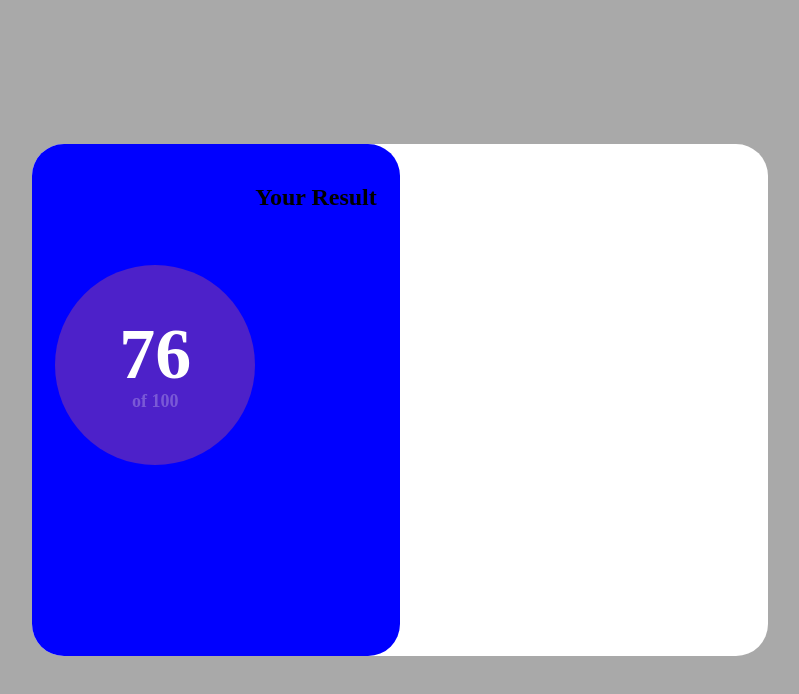
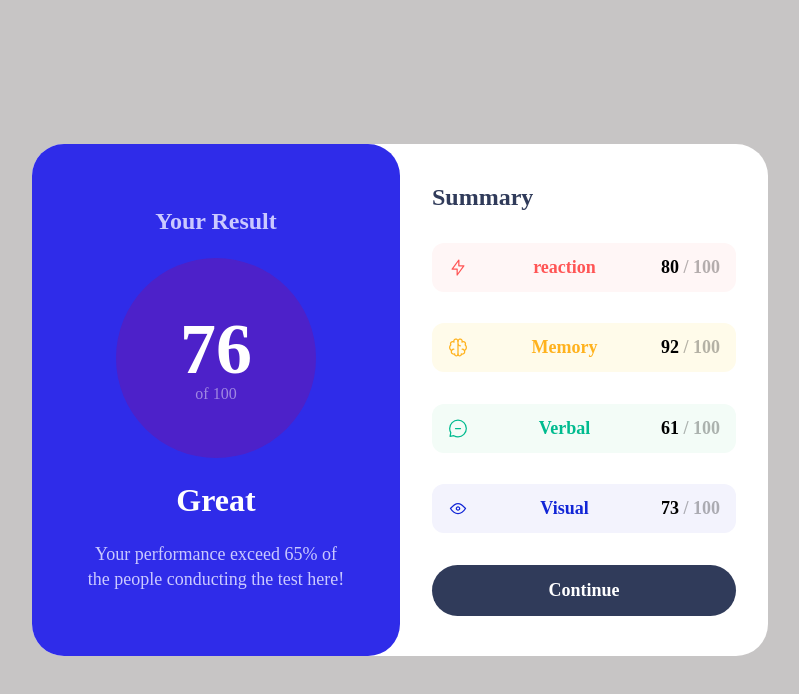
Before and after one commit to georgealeksidze/Lecture-5, a plain HTML site: page index.html in a window 1280 px wide. Shown: the whole page, without its empty margins (240-1039 px from the left). Drawn offline with Linux system fonts and the light colour scheme.

Commit message:
finalizing

```diff
--- a/index.html
+++ b/index.html
@@ -1,19 +1,48 @@
+<!DOCTYPE html>
 <html lang="en">
   <head>
     <meta charset="UTF-8" />
     <meta name="viewport" content="width=device-width, initial-scale=1.0" />
     <link rel="stylesheet" href="style.css" />
-    <title>Document</title>
+    <title>Result Summary</title>
   </head>
   <body>
-    <div class="mainwhitebox">
-      <div class="bluebox">
+    <main class="mainwhitebox">
+      <section class="bluebox">
+        <h2>Your Result</h2>
         <div class="roundbox">
           <h1>76</h1>
-          <span> of 100</span>
+          <span class="round1">of 100</span>
         </div>
-        <h2>Your Result</h2>
-      </div>
-    </div>
+        <h3>Great</h3>
+        <p>
+          Your performance exceed 65% of the people conducting the test here!
+        </p>
+      </section>
+      <section class="whitebox">
+        <h2>Summary</h2>
+        <div class="reaction">
+          <img src="iconoir_flash.svg" alt="flash" />
+          <div class="flash">reaction</div>
+          <div class="score">80 <span class="score1">/ 100</span></div>
+        </div>
+        <div class="memory">
+          <img src="iconoir_brain.svg" alt="brain" />
+          <div class="brain">Memory</div>
+          <div class="score">92 <span class="score1">/ 100</span></div>
+        </div>
+        <div class="verbal">
+          <img src="iconoir_chat-remove.svg" alt="chat" />
+          <div class="chat">Verbal</div>
+          <div class="score">61 <span class="score1">/ 100</span></div>
+        </div>
+        <div class="visual">
+          <img src="iconoir_eye-empty.svg" alt="eye" />
+          <div class="eye">Visual</div>
+          <div class="score">73 <span class="score1">/ 100</span></div>
+        </div>
+        <div class="continue">Continue</div>
+      </section>
+    </main>
   </body>
 </html>
--- a/style.css
+++ b/style.css
@@ -1,65 +1,138 @@
-* {
+    * {
     margin: 0;
     padding: 0;
     box-sizing: border-box;
 }
 body {
-    background-color: darkgray;
+    background-color: rgb(199, 197, 197);
     display: flex;
     justify-content: center;
     align-items: center;
     height: 100vh;
-
 }
 .mainwhitebox {
-    display:  flex;
-    flex-direction: column;
-    justify-content: center;
+    display: flex;
     width: 736px;
     height: 512px;
     background-color: white;
     border-radius: 32px;
-
-
 }
 .bluebox {
     display: flex;
-    justify-content: center;
+    flex-direction: column;
+    align-items: center;
+    justify-content: space-evenly;
     width: 368px;
-    height: 512px;
-    background-color: blue;
+    height: 100%;
+    background-color: #2F2CE9;
+    padding: 40px 20px;
     border-radius: 32px;
+}
+.bluebox h2 {
+    font-weight: 700;
+    font-size: 24px;
+    color: #cac9ff;
 }
 .roundbox {
     display: flex;
-    align-self: center;
+    flex-direction: column;
     justify-content: center;
     align-items: center;
-    flex-direction: column;
     width: 200px;
     height: 200px;
     background-color: #4D21C9;
-    margin-top: -70px;
-    border-radius: 360px;
+    border-radius: 50%;
+ }
+.roundbox h1 {
+    font-size: 72px;
+    font-weight: 800;
+    color: white;
+    line-height: 1;
+ }
+.round1 {
+    color: rgba(255, 255, 255, 0.466);
+}
+.bluebox h3 {
+    font-size: 32px;
+    font-weight: 700;
+    color: white;
+}
+.bluebox p {
+    font-size: 18px;
+    color: #cac9ff;
+    text-align: center;
+    line-height: 1.4;
+    width: 80%;
+}
+.whitebox {
+    display: flex;
+    flex-direction: column;
+    justify-content: space-between;
+    width: 368px;
+    height: 100%;
+    padding: 40px 32px;
+    background-color: white;
+    border-radius: 50%;
+}
+.whitebox h2 {
+    font-size: 24px;
+    font-weight: 700;
+    color: #303b5a;
+}
+.reaction {
+    display: flex;
+    justify-content: space-between;
+    padding: 14px 16px;
+    border-radius: 12px;
+    font-size: 18px;
+    font-weight: 600;
+    background-color: #fff6f6;
+    color: #ff5555;
+}
+.memory {
+    display: flex;
+    justify-content: space-between;
+    padding: 14px 16px;
+    border-radius: 12px;
+    font-size: 18px;
+    font-weight: 600;
+    background-color: #fffbea;
+    color: #ffb21e;
+}
+.verbal {
+    display: flex;
+    justify-content: space-between;
+    padding: 14px 16px;
+    border-radius: 12px;
+    font-size: 18px;
+    font-weight: 600;
+    background-color: #f3fcf7;
+    color: #00bb8f;
+}
+.visual {
+    display: flex;
+    justify-content: space-between;
+    padding: 14px 16px;
+    border-radius: 12px;
+    font-size: 18px;
+    font-weight: 600;
+    background-color: #f3f3fd;
+    color: #1125d6;
+}
+.score{
+    color: black;
 
 }
-h2 {
-    margin-top: 40px;
+.score1 {
+    color: rgba(0, 0, 0, 0.295)
+}
+.continue {
+    display: flex;
+    justify-content: center;
+    background-color: #303b5a;
+    color: white;
+    border-radius: 32px;
+    padding: 15px;
+    font-size: 18px;
     font-weight: 700;
-    font-style: bold;
-    font-size: 24px;
-
-}
-h1 {
-    font-weight: 800;
-    font-size: 72px;
-    line-height: 72px;
-    color: white;
-}
-span {
-    font-weight: 700;
-    font-size: 18px;
-    line-height: 23px;
-    color: rgba(255, 255, 255, 0.253);
-
-}
+    }
```
